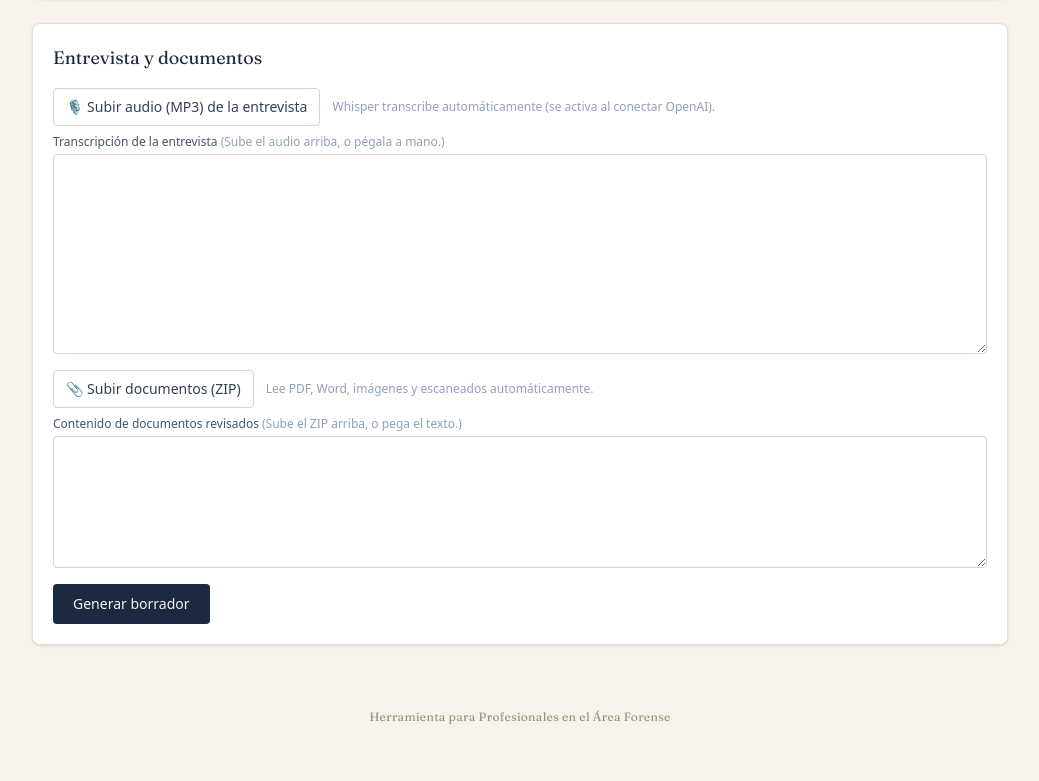
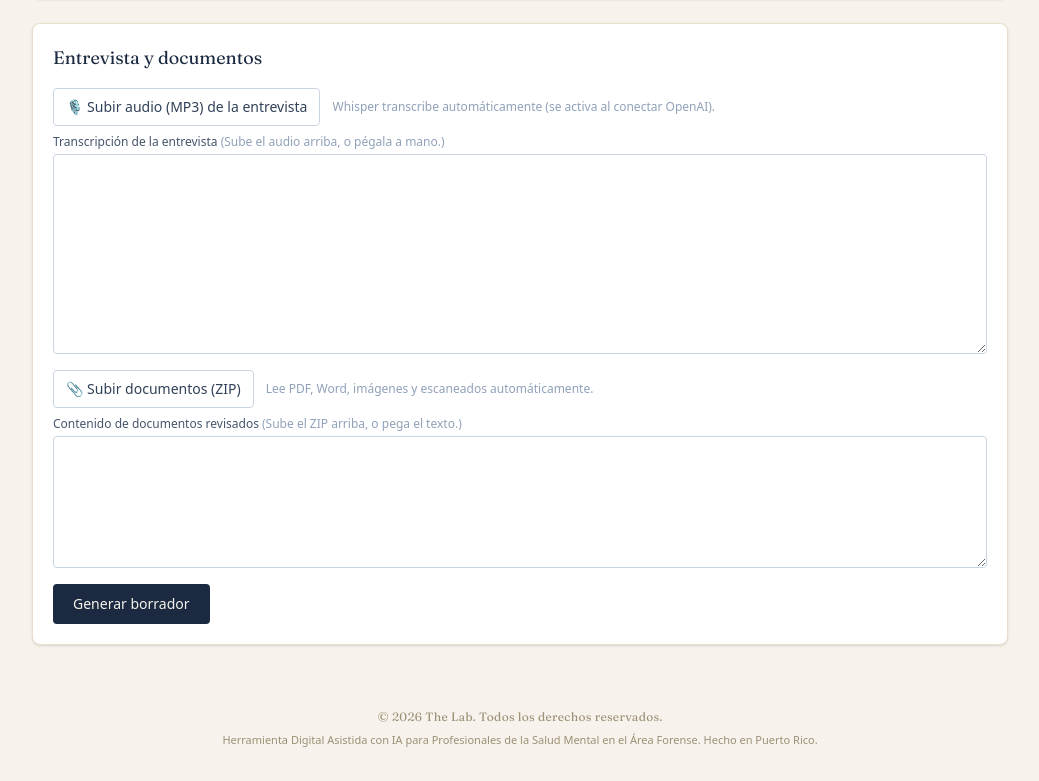
Before and after one commit to estudiobohora/pericial-saas, a Next.js app: page / in a window 1280 px wide. Shown: the part 547-1328 px from the top of the page, without its empty margins (120-1159 px from the left). Before the commit the page ends 1304 px from the top, so only its background shows below. Built offline with nearby package versions, Linux system fonts and the light colour scheme.

Commit message:
Footer: copyright The Lab + descripcion y Hecho en Puerto Rico

```diff
--- a/src/app/page.tsx
+++ b/src/app/page.tsx
@@ -466,8 +466,13 @@ export default function Home() {
         )}
       </main>
 
-      <footer className="mx-auto max-w-5xl px-6 py-8 text-center font-serif text-xs tracking-wide text-[#9c8f76]">
-        Herramienta para Profesionales en el Área Forense
+      <footer className="mx-auto max-w-5xl px-6 py-8 text-center text-[#9c8f76]">
+        <p className="font-serif text-xs tracking-wide">
+          © 2026 The Lab. Todos los derechos reservados.
+        </p>
+        <p className="mx-auto mt-1.5 max-w-2xl text-[11px] leading-relaxed">
+          Herramienta Digital Asistida con IA para Profesionales de la Salud Mental en el Área Forense. Hecho en Puerto Rico.
+        </p>
       </footer>
     </div>
   );
```
